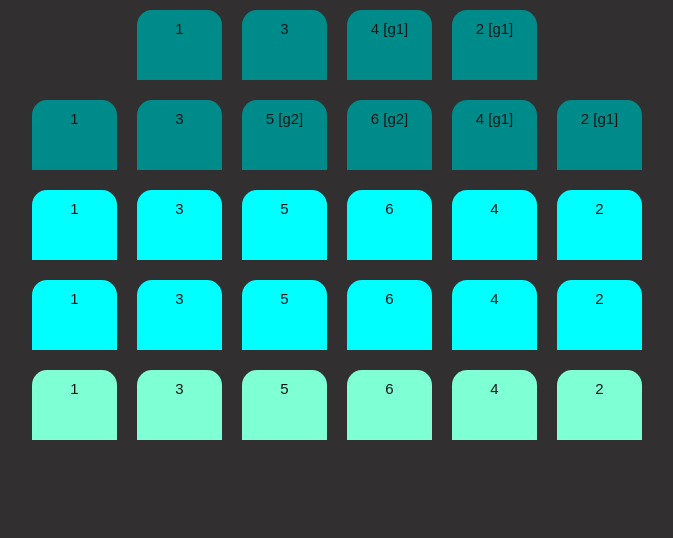
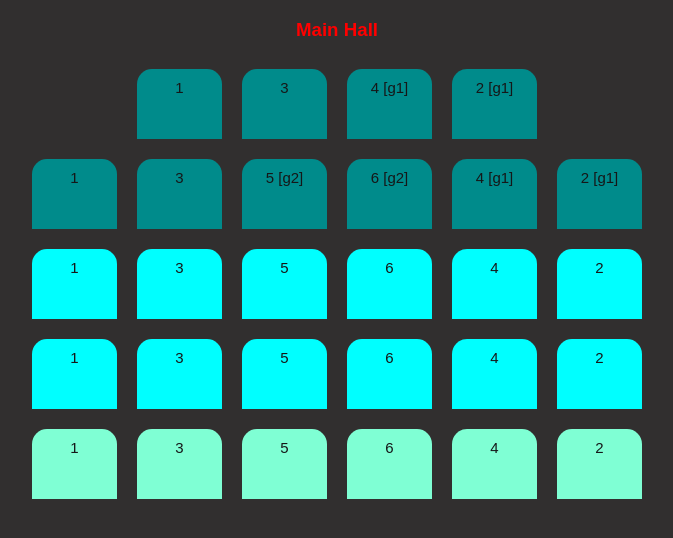
Before and after one commit to deepali-02/Theater-seating-layout, a React (Create React App) app: page /seatingLayout in a window 1280 px wide. Shown: the top 538 px of the page, without its empty margins (303-976 px from the left). Built offline with nearby package versions, Linux system fonts and the light colour scheme.

Commit message:
remove unnecessary code and added headline

```diff
--- a/src/Components/MainHall/index.js
+++ b/src/Components/MainHall/index.js
@@ -1,13 +1,10 @@
-import { layout } from "../../Data/layout";
-
 export default function MainHall({ seatingLayout }) {
-  console.log("Layout", layout);
-
-  console.log("in main hall", seatingLayout);
+  // console.log("in main hall", seatingLayout);
 
   return (
     <>
       <div className="scontainer">
+      <div><h3>Main Hall</h3></div>
         {seatingLayout.map((section, i) => {
           return (
             i === 0 &&
```
